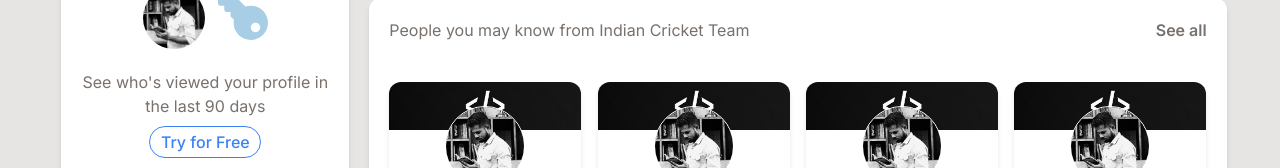
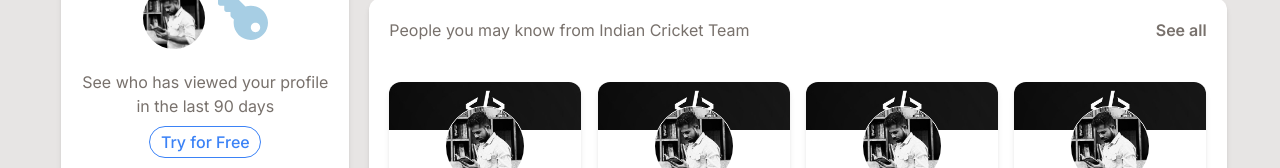
Before and after one commit to jaspalprajapati11/linkedin-clone, a Next.js app: page /network in a window 1280 px wide. Shown: the part 258-426 px from the top of the page. Built offline with nearby package versions, Linux system fonts and the light colour scheme.

Commit message:
vercel bugs fixed

```diff
--- a/app/components/Network/feedpageNetwork.js
+++ b/app/components/Network/feedpageNetwork.js
@@ -76,7 +76,7 @@ const FeedpageNetwork = () => {
           <div className='grid grid-cols-4 gap-4 h-full p-5'>
             {
               users.map((user) => {
-                return <div className="flex w-48 flex-col overflow-hidden rounded-xl bg-white bg-clip-border text-gray-700 shadow-md">
+                return <div key ={user.id} className="flex w-48 flex-col overflow-hidden rounded-xl bg-white bg-clip-border text-gray-700 shadow-md">
                   <div className='h-16 overflow-hidden bg-clip-border'>
                     <Image
                       src='/cover.jfif'
--- a/app/components/Network/sidebarNetwork.js
+++ b/app/components/Network/sidebarNetwork.js
@@ -40,7 +40,7 @@ const SidebarNetwork = () => {
                         </div>
                         <div className='flex p-5'>
                             <p className='text-md text-center text-stone-500'>
-                                See who's viewed your profile in the last 90 days
+                                See who has viewed your profile in the last 90 days
                             </p>
                         </div>
                         <div className='flex justify-center mb-6 -mt-3'>
--- a/app/components/Notifications/rightsidebarNotifications.js
+++ b/app/components/Notifications/rightsidebarNotifications.js
@@ -27,7 +27,7 @@ const RightsidebarNotifications = () => {
             </div>
             <div className='flex p-5'>
               <p className='text-md text-center text-stone-500'>
-                See who's viewed your profile in the last 90 days
+                See has viewed your profile in the last 90 days
               </p>
             </div>
             <div className='flex justify-center mb-6 -mt-3'>
```
